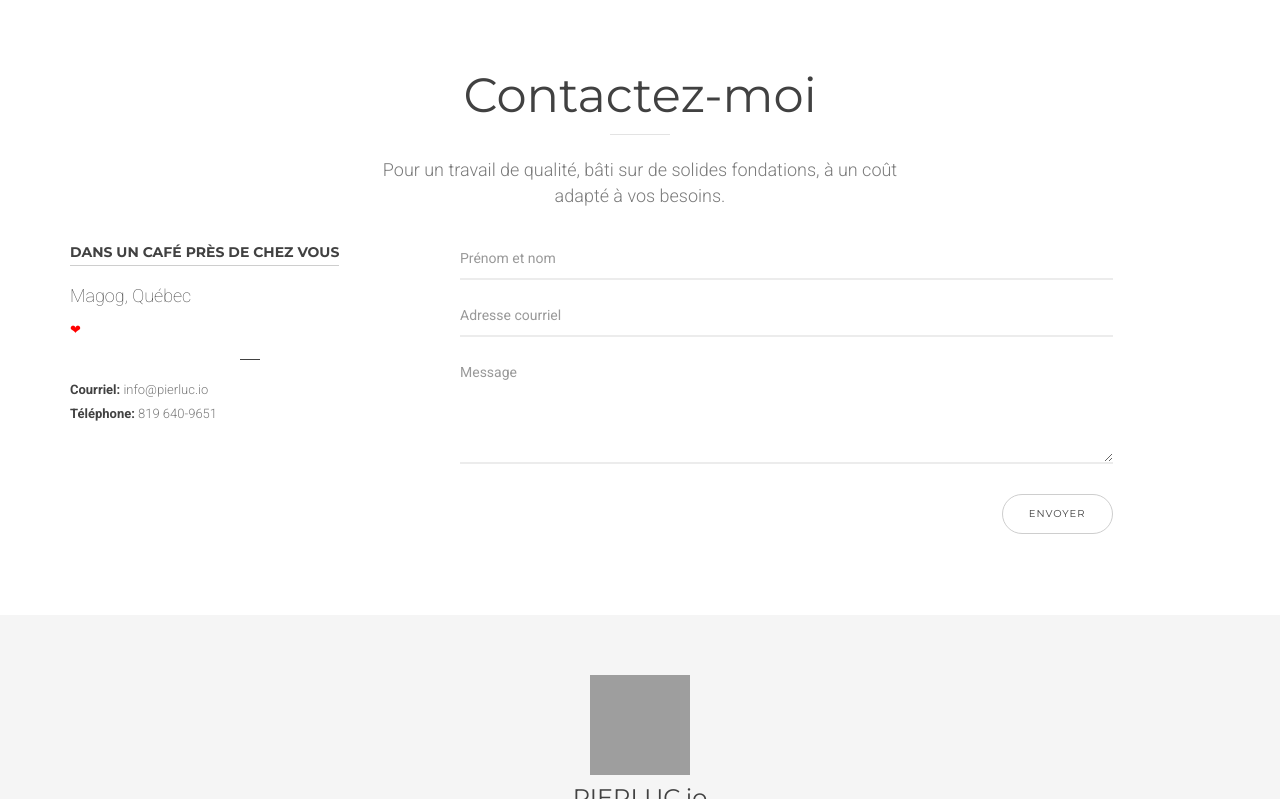
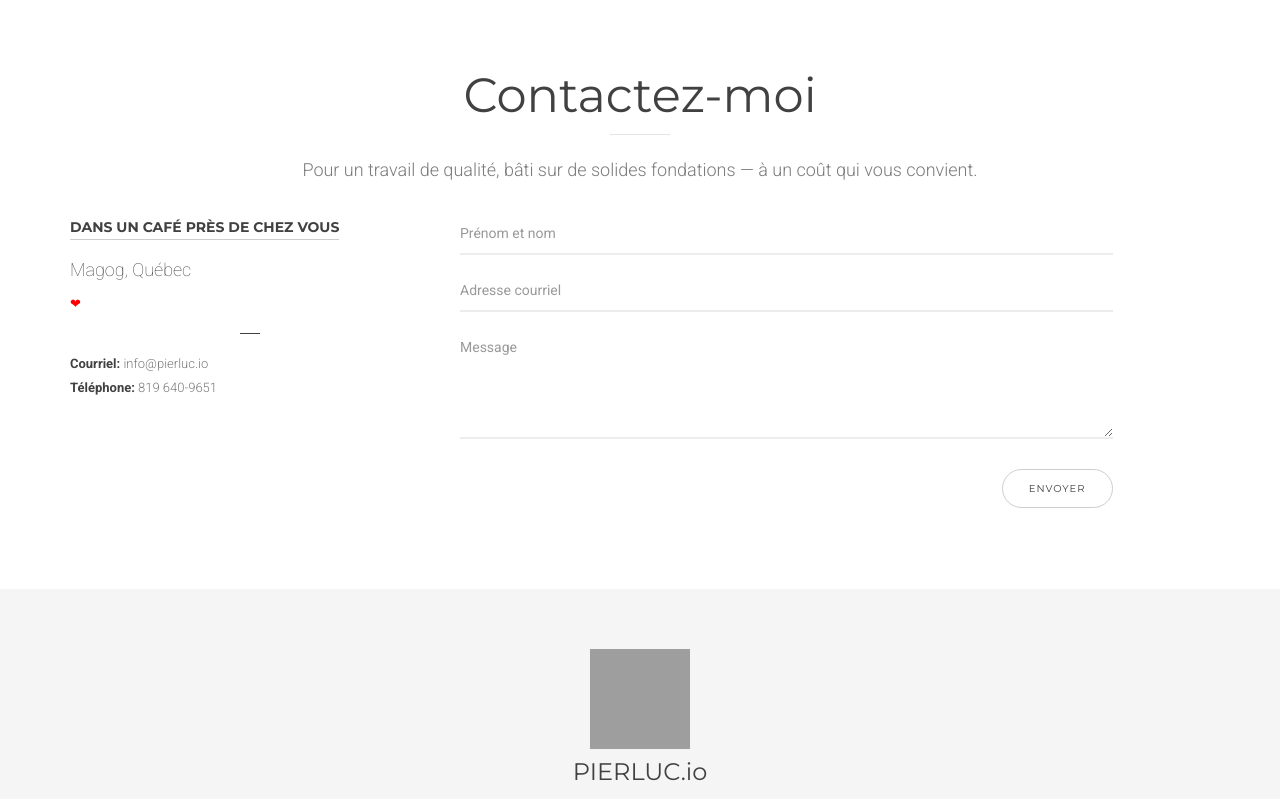
Before and after one commit to Zertz/pierluc.io, a Jekyll site: the page built from index.html, in a window 1280 px wide and 900 px high, scrolled down 2647 px, cut to the strip 101-900 px from the top of the window. Built offline with Jekyll 4.4.1, drawn with Linux system fonts in a browser that asks for light colours; grey boxes are pictures that could not be loaded.

Commit message:
Update contact

```diff
--- a/_includes/contact.html
+++ b/_includes/contact.html
@@ -1,10 +1,10 @@
 <section id="contact" class="background2 section-padding">
   <div class="container">
     <div class="row mb30">
-      <div class="col-sm-10 col-sm-offset-1 col-md-8 col-md-offset-2 col-lg-6 col-lg-offset-3 section-title text-center">
+      <div class="col-xs-12 section-title text-center">
         <h2>Contactez-moi</h2>
         <span class="section-divider mb15"></span>
-        <p class="no-margin scaleReveal">Pour un travail de qualité, bâti sur de solides fondations, à un coût adapté à vos besoins.</p>
+        <p class="no-margin scaleReveal">Pour un travail de qualité, bâti sur de solides fondations &mdash; à un coût qui vous convient.</p>
       </div>
     </div>
     <div class="row">
```
